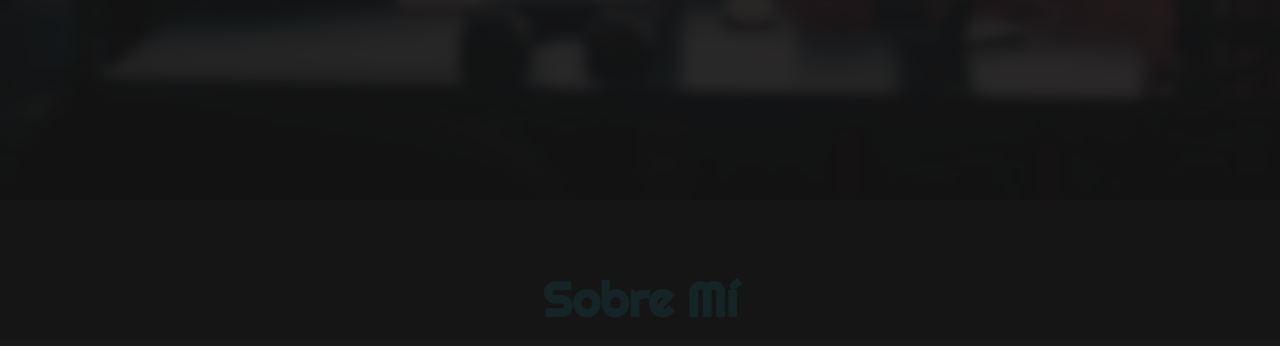
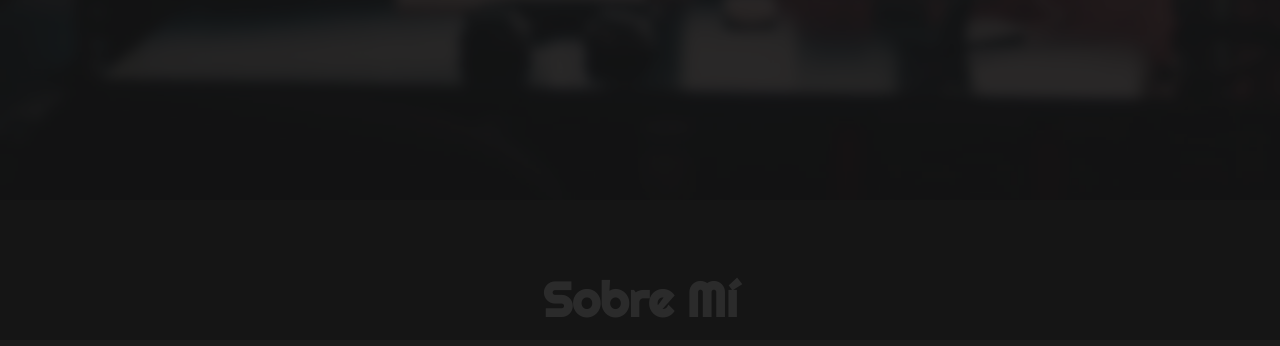
Before and after one commit to rjfuentes99/Portfolio, a plain HTML site: page index.html in a window 1280 px wide. Shown: the part 600-946 px from the top of the page. Drawn offline with nearby package versions, Linux system fonts and the light colour scheme.

Commit message:
Update styles.css

```diff
--- a/CSS/styles.css
+++ b/CSS/styles.css
@@ -312,7 +312,7 @@ header a{
 }
 
 .sobremi h2 {
-    color: var( --color-highlight-dark);
+    color: var( --color-background-light);
     font-size: 48px;
     font-family: 'Righteous';
     text-align: center;
```
